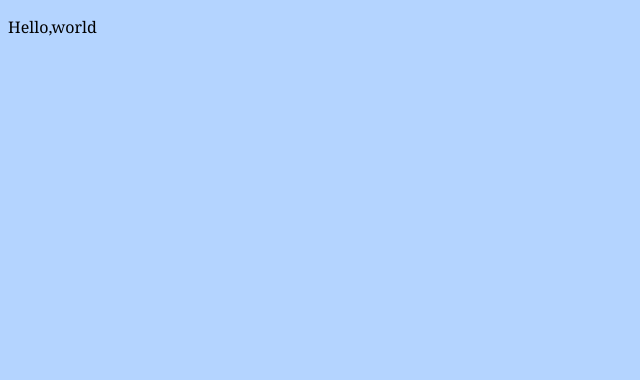
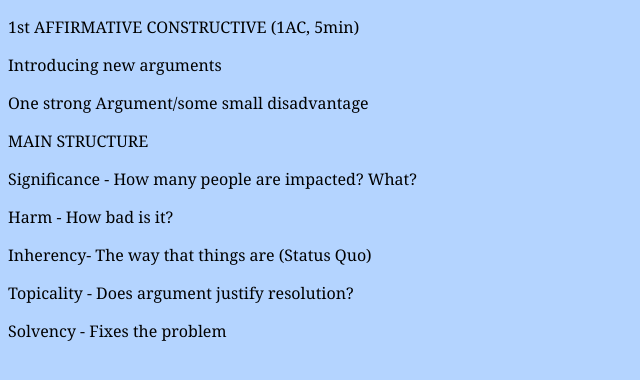
Before and after one commit to shernak/shernak.github.io, a plain HTML site: page index.html in a window 1280 px wide. Shown: the whole page, without its empty margins (0-640 px from the left). Drawn offline with Linux system fonts and the light colour scheme.

Commit message:
Update index.html

```diff
--- a/index.html
+++ b/index.html
@@ -8,7 +8,18 @@
 
     <body>
 
-        <p>Hello,world</p>
+        <p>1st AFFIRMATIVE CONSTRUCTIVE (1AC, 5min)</p>
+
+        <p>Introducing new arguments</p>
+        <p>One strong Argument/some small disadvantage</p>
+
+        <p>MAIN STRUCTURE</p>
+
+        <p>Significance - How many people are impacted? What?</p>
+        <p>Harm - How bad is it?</p>
+    <p>Inherency- The way that things are (Status Quo)</p>
+    <p>Topicality - Does argument justify resolution?</p>
+    <p>Solvency - Fixes the problem</p>
 
     </body>
 
```
